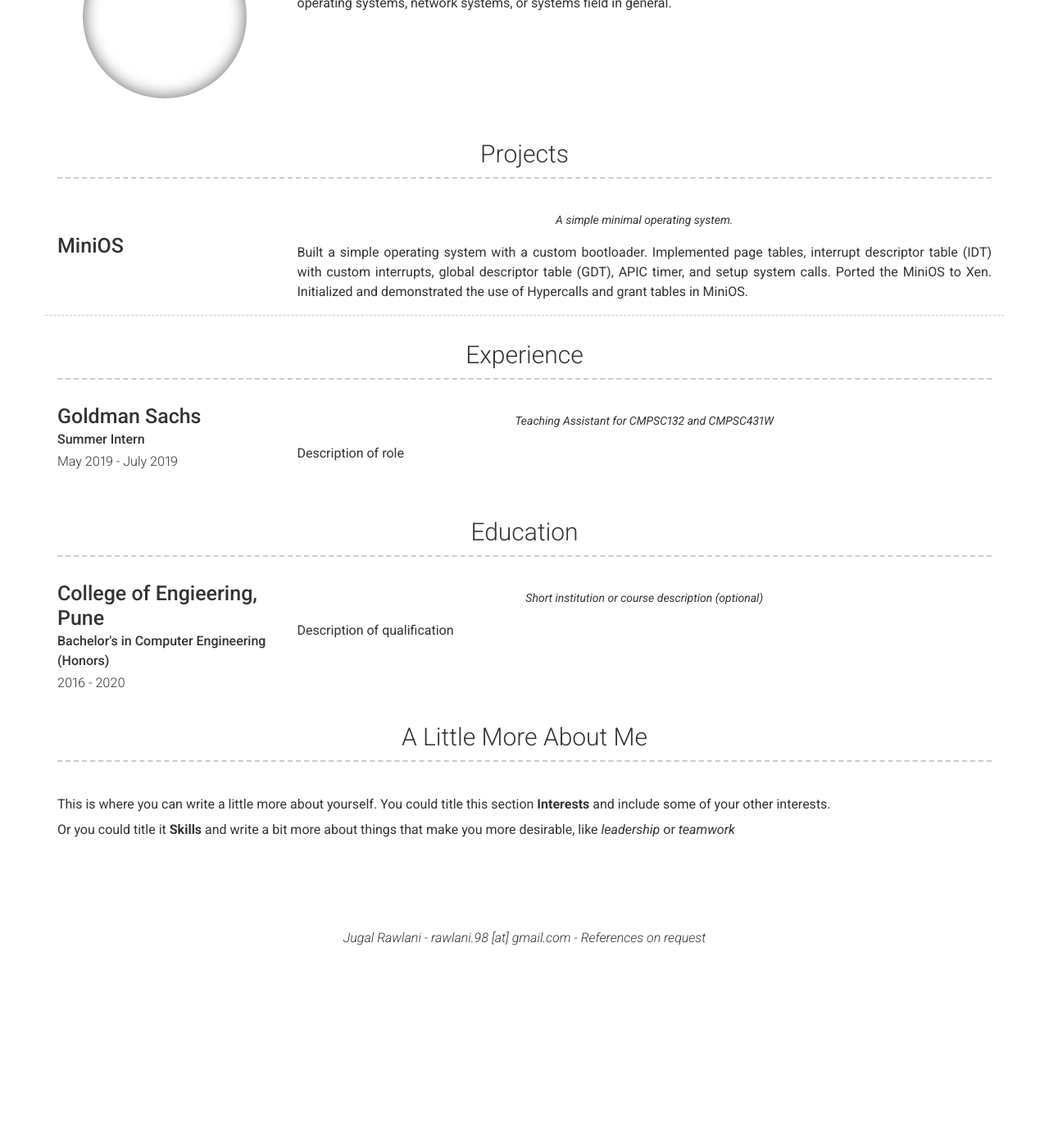
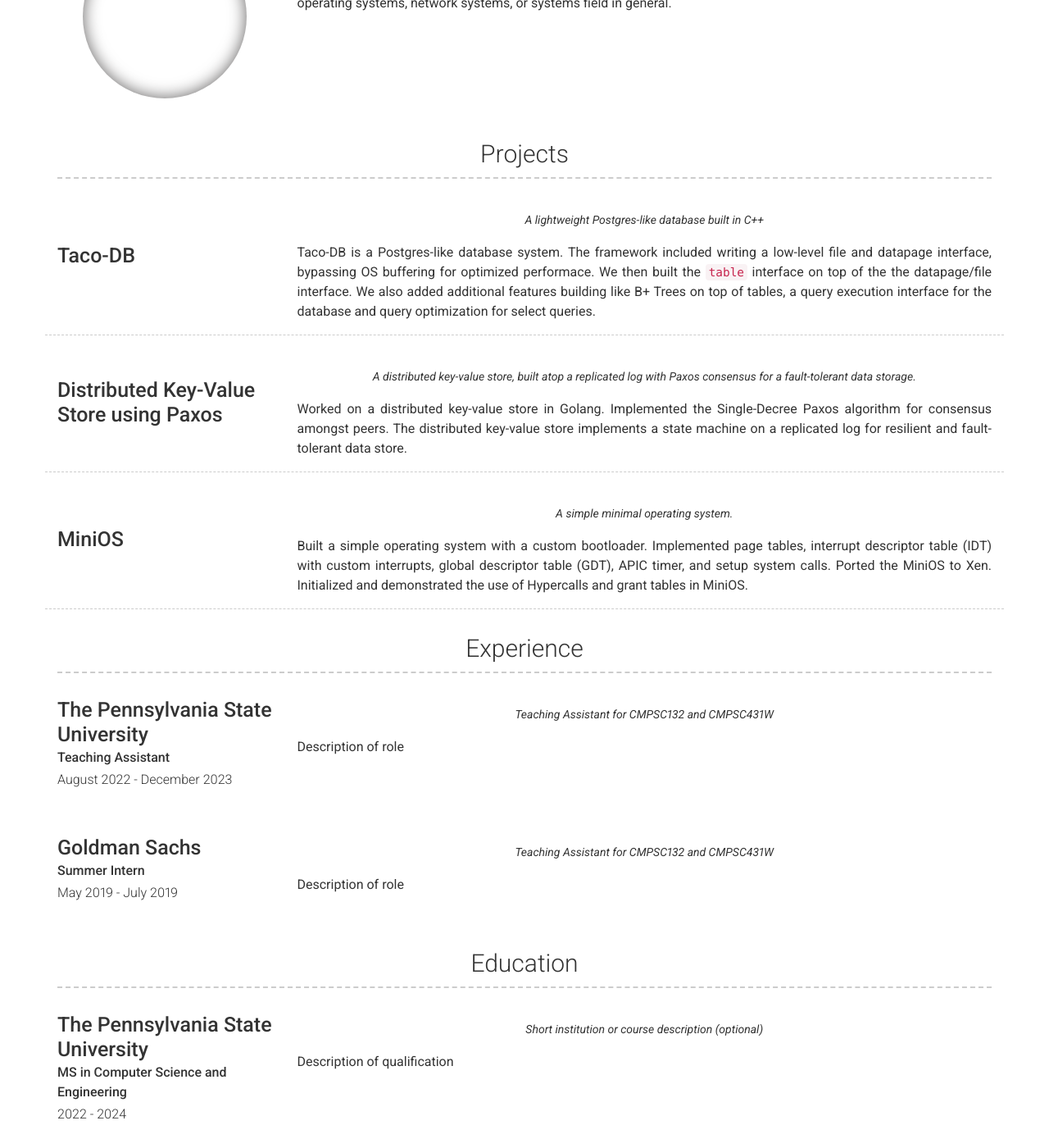
Before and after one commit to tmw9/tmw9.github.io, a Jekyll site: the page built from index.md, in a window 1280 px wide and 1400 px high, scrolled down 359 px. Shown: the whole window at 82% size. Built offline with Jekyll 4.4.1, drawn with Linux system fonts in a browser that asks for light colours; nearby versions of some CDN libraries; before the commit the page ends 1522 px from its top, so only the background shows below that.

Commit message:
fix items

```diff
--- a/_config.yml
+++ b/_config.yml
@@ -70,6 +70,8 @@
         description: | # this will include new lines to allow paragraphs
           Taco-DB is a Postgres-like database system. The framework included writing a low-level file and datapage interface, bypassing OS buffering for optimized performace. We then built the `table` interface on top of the the datapage/file interface. We also added additional features building like B+ Trees on top of tables, a query execution interface for the database and query optimization for select queries.
 
+      - layout: left
+        border: weak  # Value of `weak` will display a weak border below this item. #
         title: Distributed Key-Value Store using Paxos
         link:
         link_text: Unfortunately, it is a private repository.
@@ -78,6 +80,8 @@
         description: |
           Worked on a distributed key-value store in Golang. Implemented the Single-Decree Paxos algorithm for consensus amongst peers. The distributed key-value store implements a state machine on a replicated log for resilient and fault-tolerant data store.
 
+      - layout: left
+        border: weak  # Value of `weak` will display a weak border below this item. #
         title: MiniOS
         link:
         link_text: Unfortunately, it is a private repository.
@@ -85,6 +89,7 @@
           A simple minimal operating system.
         description: |
           Built a simple operating system with a custom bootloader. Implemented page tables, interrupt descriptor table (IDT) with custom interrupts, global descriptor table (GDT), APIC timer, and setup system calls. Ported the MiniOS to Xen. Initialized and demonstrated the use of Hypercalls and grant tables in MiniOS.
+
   - title: Experience
     layout: list
     content:
@@ -105,6 +110,7 @@
         description: | # this will include new lines to allow paragraphs
           Description of role
 
+      - layout: left
         title: Goldman Sachs
         sub_title: Technology Analyst
         caption: July 2020 - July 2022
@@ -125,7 +131,6 @@
     layout: list
     content:
       - layout: top-left
-
         title: The Pennsylvania State University
         sub_title: MS in Computer Science and Engineering
         caption: 2022 - 2024
@@ -134,6 +139,7 @@
         description: | # this will include new lines to allow paragraphs
           Description of qualification
 
+      - layout: top-left
         title: College of Engieering, Pune
         sub_title: Bachelor's in Computer Engineering (Honors)
         caption: 2016 - 2020
```
